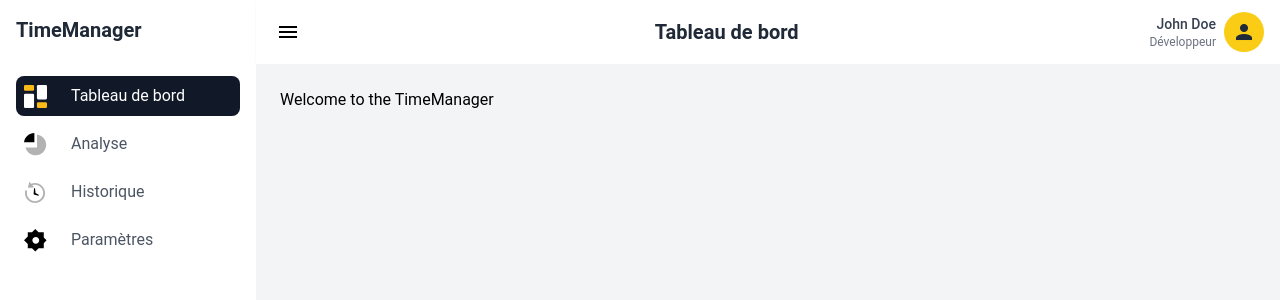
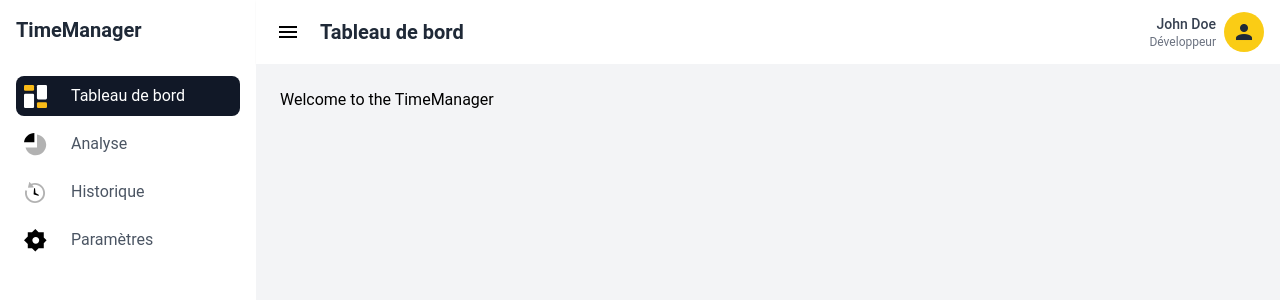
Before and after one commit to PikPakPik/T-POO-700-NAN_2, a Nuxt app in the folder frontend/: page / in a window 1280 px wide. Shown: the top 300 px of the page. Built offline with nearby package versions, Linux system fonts and the light colour scheme.

Commit message:
correct flex headerTitle

```diff
--- a/frontend/layouts/default.vue
+++ b/frontend/layouts/default.vue
@@ -62,12 +62,14 @@
       <!-- Header -->
        <header class="bg-white shadow-sm">
         <div class="flex items-center justify-between px-4 py-3">
+          <div class="flex items-center space-x-4">
           <button @click="toggleSidebar" class="p-1 rounded-full hover:bg-gray-200">
             <v-icon icon="mdi-menu" />
           </button>
           <h2 class="text-xl font-semibold text-gray-800">
             {{ headerTitle }}
           </h2>
+          </div>
           <div class="flex items-center space-x-4">
             <div class="relative">
               <button
```
